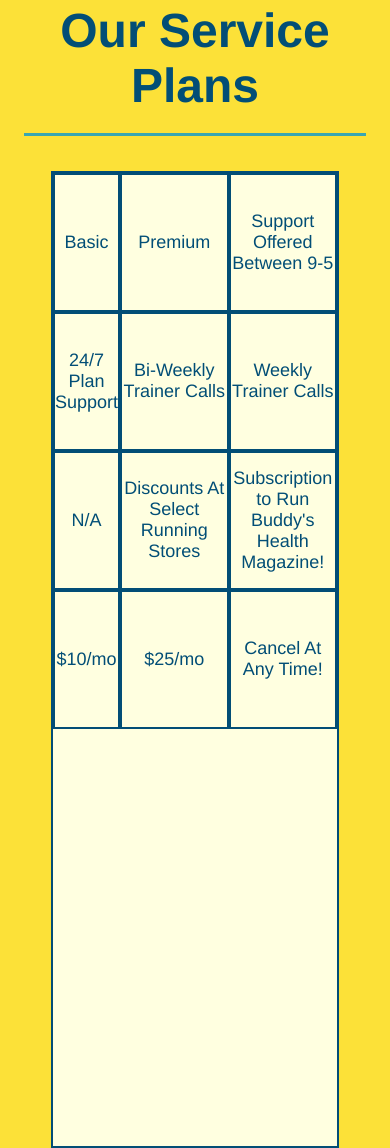
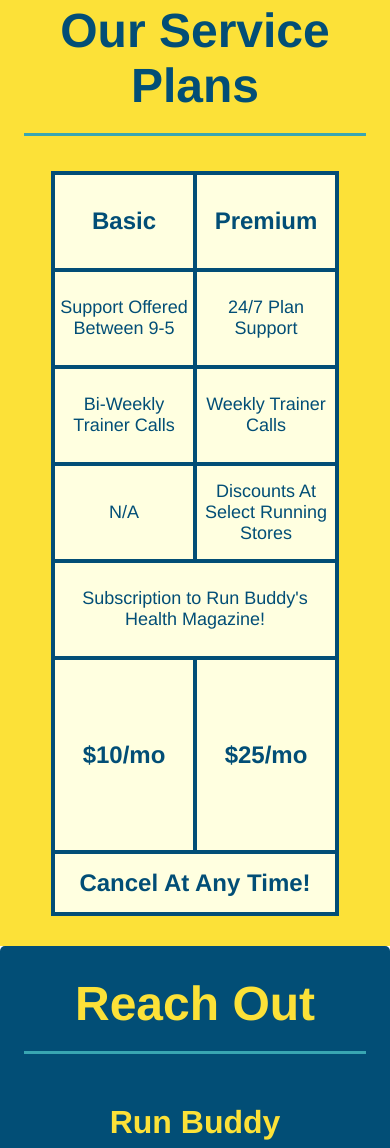
Before and after one commit to bspur11/2.1, a plain HTML site: page index.html in a window 390 px wide. Shown: the part 5729-6877 px from the top of the page. Drawn offline with Linux system fonts and the light colour scheme.

Commit message:
cancel responcive

```diff
--- a/assets/css/style.css
+++ b/assets/css/style.css
@@ -330,6 +330,30 @@
   text-align: center;
 }
 
+/* specific match */
+.service-grid-item.basic {
+  grid-column: 2 / span 1;
+}
+
+.both {
+  grid-column: 2 / span 2
+}
+
+.service-grid-item.cancel {
+  grid-row: 1 / -1;
+  writing-mode: vertical-lr;
+  grid-column: 1;
+  grid-row: 1 / -1;
+  transform: rotate(180deg);
+}
+
+.grid-head,
+.grid-price,
+.service-grid-item.cancel {
+  font-size: 1.5rem;
+  font-weight: bold;
+}
+
 /* REACH OUT STYLES START */
 .contact {
   border-radius: 5px 5px 0 0;
@@ -496,6 +520,25 @@
     flex: 100%;
   }
 
+  .service-grid-container {
+    grid-template-columns: 1fr 1fr;
+  }
+
+  .service-grid-item.basic {
+    grid-column: 1;
+  }
+
+  .service-grid-item.both {
+    grid-column: 1 / -1;
+  }
+
+  .service-grid-item.cancel {
+    transform: none;
+    writing-mode: unset;
+    grid-column: 1 / -1;
+    grid-row: -1;
+  }
+
   /* MEDIA QUERY FOR MOBILE PHONES AND SMALLER */
   @media screen and (max-width: 575px) {
 
--- a/index.html
+++ b/index.html
@@ -211,49 +211,49 @@
         <!--div service-grid-container  -->
 
         <!-- headers -->
-        <div class="service-grid-item">
+        <div class="service-grid-item grid-head basic">
           Basic
         </div>
-        <div class="service-grid-item">
+        <div class="service-grid-item grid-head premium">
           Premium
         </div>
         <!-- body -->
-        <div class="service-grid-item">
+        <div class="service-grid-item basic">
           Support Offered Between 9-5
         </div>
-        <div class="service-grid-item">
+        <div class="service-grid-item premium">
           24/7 Plan Support
         </div>
 
-        <div class="service-grid-item">
+        <div class="service-grid-item basic">
           Bi-Weekly Trainer Calls
         </div>
 
-        <div class="service-grid-item">
+        <div class="service-grid-item premium">
           Weekly Trainer Calls
         </div>
 
-        <div class="service-grid-item">
+        <div class="service-grid-item basic">
           N/A
         </div>
 
-        <div class="service-grid-item">
+        <div class="service-grid-item premium">
           Discounts At Select Running Stores
         </div>
 
-        <div class="service-grid-item">
+        <div class="service-grid-item both">
           Subscription to Run Buddy's Health Magazine!
         </div>
 
-        <div class="service-grid-item">
+        <div class="service-grid-item grid-price basic">
           $10/mo
         </div>
 
-        <div class="service-grid-item">
+        <div class="service-grid-item grid-price premium">
           $25/mo
         </div>
 
-        <div class="service-grid-item">
+        <div class="service-grid-item cancel">
           Cancel At Any Time!
         </div>
       </div>
```
